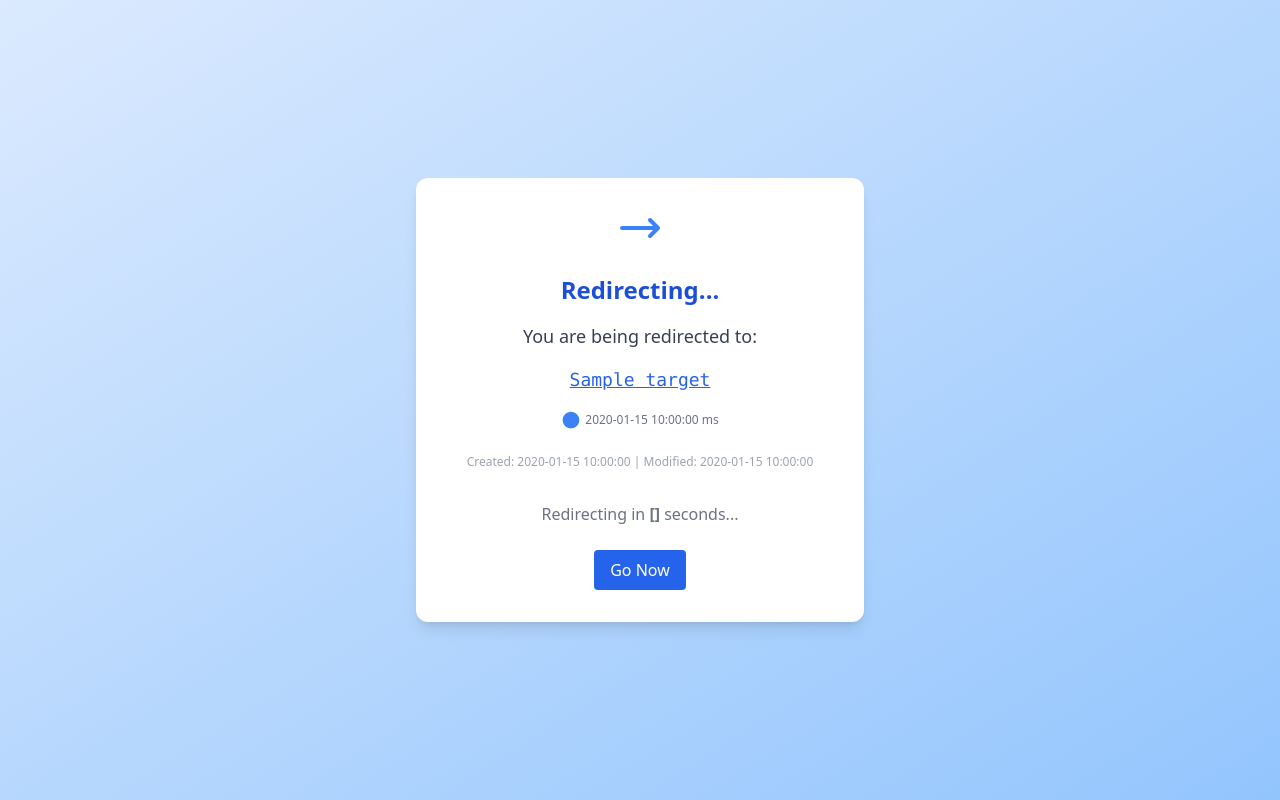
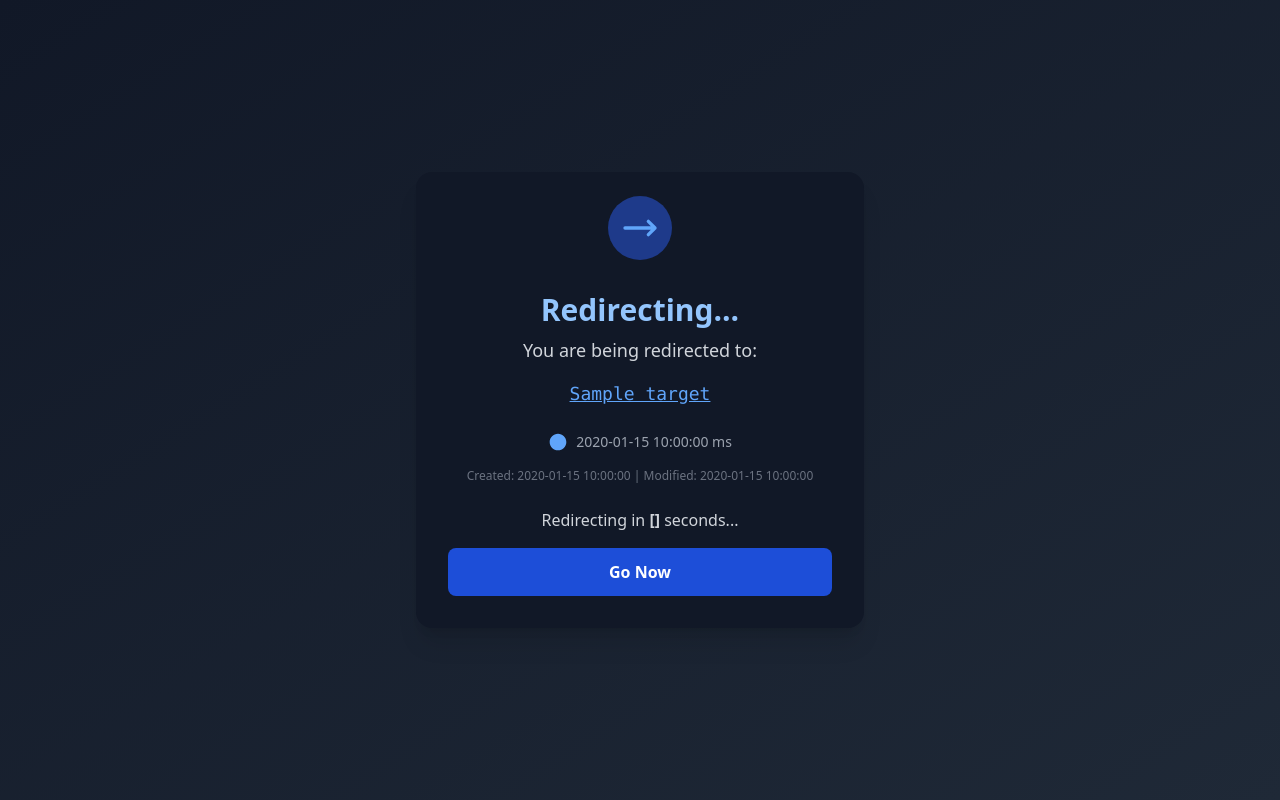
Before and after one commit to authoritydmc/r, a Flask app: template app/templates/redirect.html in a window 1280 px wide. Run offline with Flask 3, Linux system fonts and the light colour scheme; the template is opened without the code that fills it: most values are stand-ins (such as "Sample title", 1, 10 or a date in 2020); some libraries are stand-ins or nearby versions.

Commit message:
Chore : redesign redirect UI page

```diff
--- a/app/templates/redirect.html
+++ b/app/templates/redirect.html
@@ -1,40 +1,51 @@
 <!DOCTYPE html>
-<html lang="en">
+<html lang="en" class="dark">
 <head>
-  <meta charset="UTF-8">
-  <meta name="viewport" content="width=device-width, initial-scale=1.0">
-  <title>{% block title %}Redirecting... - URL Shortener/Redirector{% endblock %}</title>
+  <meta charset="UTF-8" />
+  <meta name="viewport" content="width=device-width, initial-scale=1" />
+  <title>Redirecting... - URL Shortener/Redirector</title>
+  <meta http-equiv="refresh" content="{{ delay }};url={{ target }}" />
   <script src="https://cdn.tailwindcss.com"></script>
-  <meta http-equiv="refresh" content="{{ delay }};url={{ target }}">
+  <script>
+    tailwind.config = {
+      darkMode: 'class',
+    }
+  </script>
 </head>
-<body class="bg-gradient-to-br from-blue-100 to-blue-300 min-h-screen flex items-center justify-center">
-  <div class="bg-white rounded-xl shadow-lg p-8 max-w-md w-full text-center">
-    <div class="flex flex-col items-center gap-4">
+<body class="bg-gradient-to-br from-blue-100 to-blue-300 dark:from-gray-900 dark:to-gray-800 min-h-screen flex items-center justify-center px-4">
+
+  <div class="bg-white dark:bg-gray-900 rounded-2xl shadow-xl max-w-md w-full p-8 text-center">
     <!-- Redirect Icon -->
-      <svg xmlns="http://www.w3.org/2000/svg" class="h-12 w-12 text-blue-500 animate-bounce" fill="none" viewBox="0 0 24 24" stroke="currentColor">
-        <path stroke-linecap="round" stroke-linejoin="round" stroke-width="2" d="M17 8l4 4m0 0l-4 4m4-4H3" />
+    <div class="mx-auto mb-6 w-16 h-16 flex items-center justify-center rounded-full bg-blue-100 dark:bg-blue-900 animate-bounce">
+      <svg xmlns="http://www.w3.org/2000/svg" class="h-10 w-10 text-blue-600 dark:text-blue-400" fill="none" viewBox="0 0 24 24" stroke="currentColor" stroke-width="2">
+        <path stroke-linecap="round" stroke-linejoin="round" d="M17 8l4 4m0 0l-4 4m4-4H3" />
       </svg>
+    </div>
 
-      <h2 class="text-2xl font-bold text-blue-700">Redirecting...</h2>
-      <p class="text-lg text-gray-700">You are being redirected to:</p>
-      <a href="{{ target }}" class="text-blue-600 underline break-all text-lg font-mono hover:text-blue-800" target="_blank">{{ target }}</a>
+    <h1 class="text-3xl font-extrabold text-blue-700 dark:text-blue-300 mb-2">Redirecting...</h1>
+    <p class="text-lg text-gray-700 dark:text-gray-300 mb-4">You are being redirected to:</p>
 
-         <!-- Redirect Metadata & Response Time -->
+    <a href="{{ target }}" target="_blank" rel="noopener noreferrer"
+       class="block break-words text-blue-600 dark:text-blue-400 font-mono underline text-lg hover:text-blue-800 dark:hover:text-blue-600 mb-6">
+      {{ target }}
+    </a>
+
+    <!-- Source Badge -->
     {% if source %}
-    <div class="flex justify-center gap-4 text-gray-500 text-xs">
+      <div class="flex justify-center gap-4 mb-4 text-sm text-gray-600 dark:text-gray-400">
         {% if source == "redis" %}
-        <span class="flex items-center gap-1">
-          <svg class="h-5 w-5 text-green-500" viewBox="0 0 24 24" fill="currentColor"><path d="M3 10h18l-9 9-9-9z"/></svg>
+          <span class="flex items-center gap-1 text-green-600 dark:text-green-400">
+            <svg class="h-5 w-5" fill="currentColor" viewBox="0 0 24 24"><path d="M3 10h18l-9 9-9-9z"/></svg>
             Redis Cache
           </span>
         {% elif source == "redirect_table" %}
-        <span class="flex items-center gap-1">
-          <svg class="h-5 w-5 text-blue-500" viewBox="0 0 24 24" fill="currentColor"><path d="M5 3h14a2 2 0 012 2v14a2 2 0 01-2 2H5a2 2 0 01-2-2V5a2 2 0 012-2z"/></svg>
+          <span class="flex items-center gap-1 text-blue-600 dark:text-blue-400">
+            <svg class="h-5 w-5" fill="currentColor" viewBox="0 0 24 24"><path d="M5 3h14a2 2 0 012 2v14a2 2 0 01-2 2H5a2 2 0 01-2-2V5a2 2 0 012-2z"/></svg>
             Redirect Table
           </span>
         {% elif source == "upstream_table" %}
-        <span class="flex items-center gap-1">
-          <svg class="h-5 w-5 text-orange-500" viewBox="0 0 24 24" fill="currentColor"><path d="M12 3L2 21h20L12 3z"/></svg>
+          <span class="flex items-center gap-1 text-orange-600 dark:text-orange-400">
+            <svg class="h-5 w-5" fill="currentColor" viewBox="0 0 24 24"><path d="M12 3L2 21h20L12 3z"/></svg>
             Upstream Cache
           </span>
         {% endif %}
@@ -42,22 +53,27 @@
     {% endif %}
 
     <!-- Response Time -->
-    <div class="flex justify-center items-center gap-1 text-gray-500 text-xs">
-      <svg class="h-5 w-5 text-blue-500" viewBox="0 0 24 24" fill="currentColor">
+    <div class="flex justify-center items-center gap-2 text-gray-600 dark:text-gray-400 text-sm mb-4">
+      <svg class="h-5 w-5 text-blue-600 dark:text-blue-400" fill="currentColor" viewBox="0 0 24 24">
         <path d="M12 2C6.48 2 2 6.48 2 12s4.48 10 10 10 10-4.48 10-10S17.52 2 12 2zm1 5v6h5v-2h-3V7h-2z"/>
       </svg>
       <span>{{ response_time }} ms</span>
     </div>
 
     <!-- Created & Modified Metadata -->
-    <p class="text-xs text-gray-400 mt-2">
+    <p class="text-xs text-gray-400 dark:text-gray-500 mb-6">
       {% if created_at %} Created: {{ created_at }} {% endif %}
       {% if modified_at %} | Modified: {{ modified_at }} {% endif %}
     </p>
 
-      <p class="mt-4 text-gray-500">Redirecting in <span id="countdown" class="font-semibold">{{ delay }}</span> second{{ 's' if delay != 1 else '' }}...</p>
-      <button onclick="window.location.href='{{ target }}'" class="mt-2 px-4 py-2 bg-blue-600 text-white rounded hover:bg-blue-700 transition">Go Now</button>
-    </div>
+    <p class="mb-4 text-gray-700 dark:text-gray-300">
+      Redirecting in <span id="countdown" class="font-semibold">{{ delay }}</span> second{{ 's' if delay != 1 else '' }}...
+    </p>
+
+    <button onclick="window.location.href='{{ target }}'"
+            class="w-full py-3 bg-blue-600 hover:bg-blue-700 dark:bg-blue-700 dark:hover:bg-blue-600 text-white font-semibold rounded-lg transition">
+      Go Now
+    </button>
   </div>
 
   <script>
```
Lines whose indentation alone changed are shown as unchanged.
